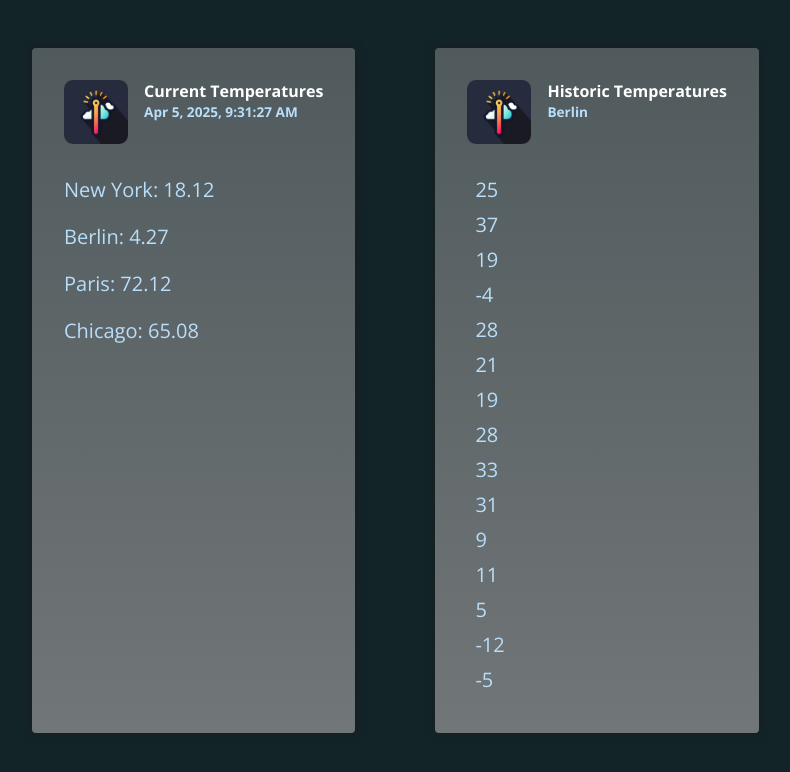
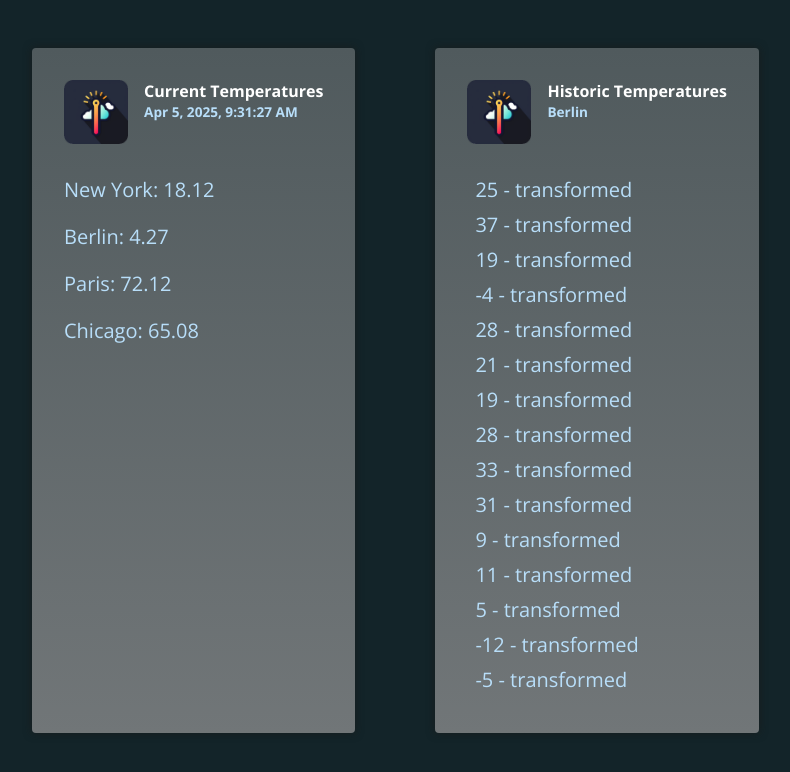
Before and after one commit to amarchino/the-complete-guide-to-angular-2, an Angular app in the folder pipes-deep-dive/: page / in a window 1280 px wide. Shown: the top 772 px of the page, without its empty margins (168-958 px from the left). Built offline with nearby package versions, Linux system fonts and the light colour scheme.

Commit message:
Lesson 165

```diff
--- a/pipes-deep-dive/src/app/app.component.html
+++ b/pipes-deep-dive/src/app/app.component.html
@@ -23,7 +23,7 @@
     </header>
     <ul>
       @for (temperature of historicTemperatures; track temperature) {
-      <li (click)="onReset($index)">{{ temperature }}</li>
+      <li (click)="onReset($index)">{{ temperature | temp }}</li>
       }
     </ul>
   </article>
--- a/pipes-deep-dive/src/app/app.component.ts
+++ b/pipes-deep-dive/src/app/app.component.ts
@@ -1,9 +1,10 @@
 import { DatePipe, DecimalPipe } from '@angular/common';
 import { Component } from '@angular/core';
+import { TemperaturePipe } from './temperature.pipe';
 
 @Component({
   selector: 'app-root',
-  imports: [ DatePipe, DecimalPipe ],
+  imports: [ DatePipe, DecimalPipe, TemperaturePipe ],
   templateUrl: './app.component.html',
   styleUrl: './app.component.css'
 })
--- /dev/null
+++ b/pipes-deep-dive/src/app/temperature.pipe.ts
@@ -0,0 +1,12 @@
+import { Pipe, PipeTransform } from '@angular/core';
+
+@Pipe({
+  name: 'temp'
+})
+export class TemperaturePipe implements PipeTransform {
+
+  transform(value: unknown, ...args: unknown[]): unknown {
+    return value + ' - transformed';
+  }
+
+}
```
